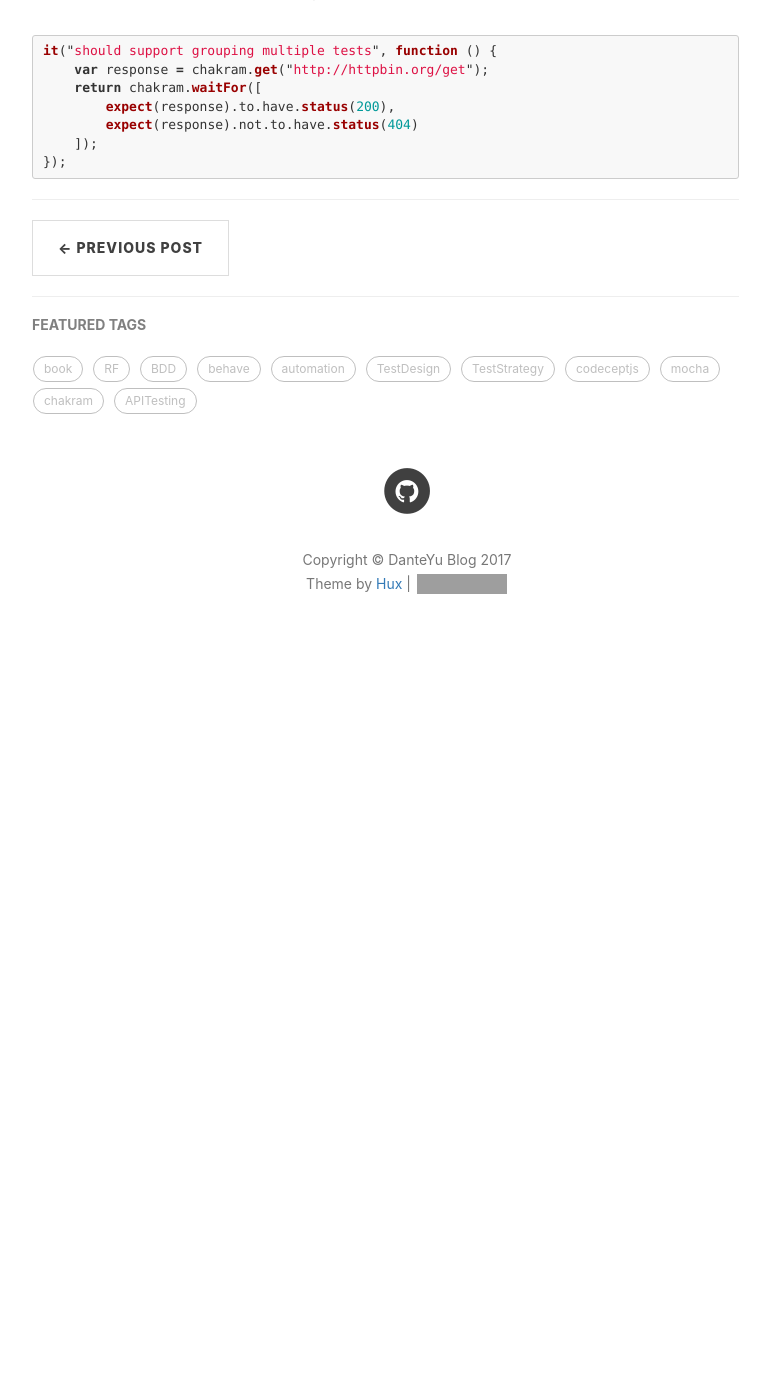
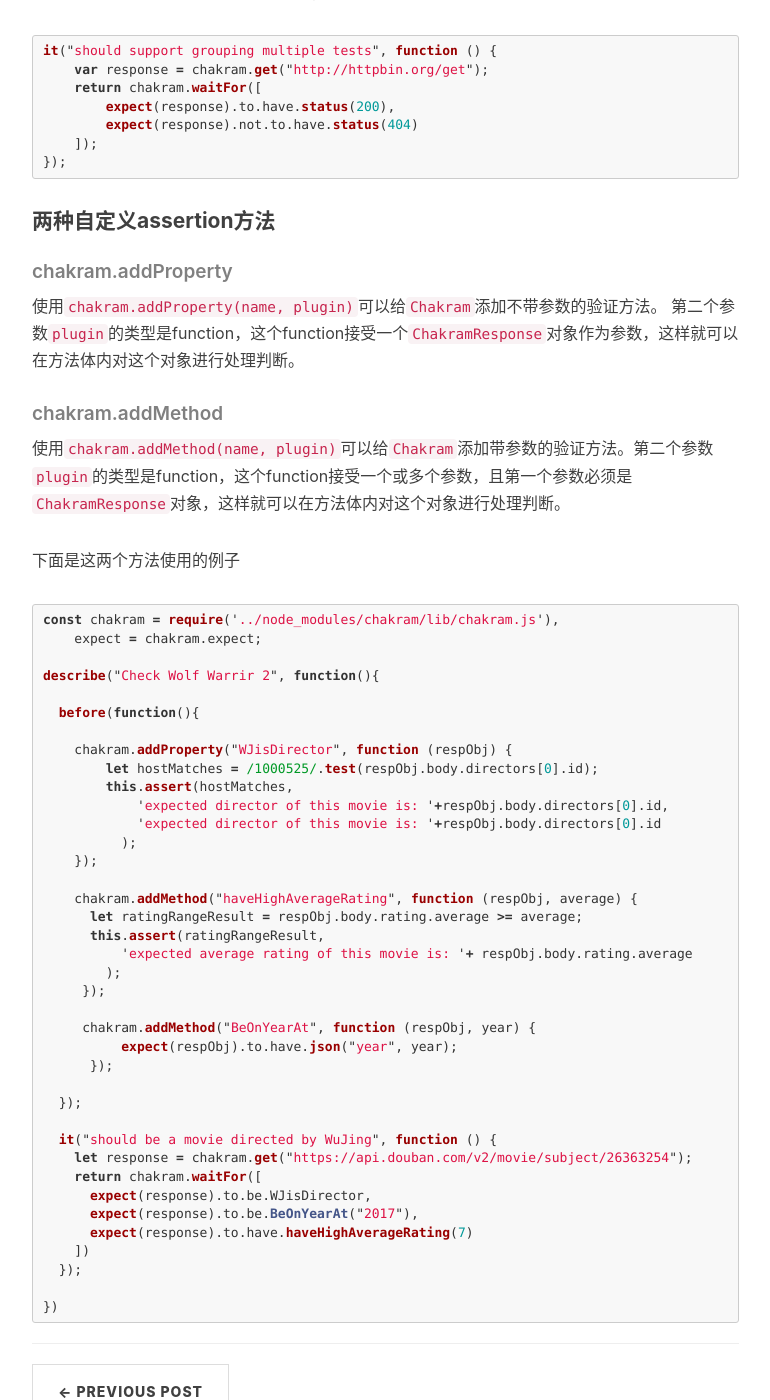
Before and after one commit to DanteYu/DanteYu.github.io, a Jekyll site: the page built from _posts/2017-11-12-Chakram2.markdown, in a window 1280 px wide and 1400 px high, scrolled down 2398 px. Shown: the whole window, without its empty margins (233-1003 px from the left). Built offline with Jekyll 4.4.1, drawn with Linux system fonts in a browser that asks for light colours; nearby versions of some CDN libraries; comment, search, counter and statistics services are not loaded; before the commit the page ends 3086 px from its top, so only the background shows below that; grey boxes are pictures that could not be loaded.

Commit message:
update chakram

````diff
--- a/_posts/2017-10-02-chai.markdown
+++ b/_posts/2017-10-02-chai.markdown
@@ -507,7 +507,7 @@ test();
 
 #### .above
 
-`.above(n[, msg])`验证目标对象大于给定的数值或日期。`expect(2).to.equal(2);`
+`.above(n[, msg])`验证目标对象大于给定的数值或日期。`expect(2).to.above(2);`
 
 `.gt`, `.greaterThan`与`.above`作用相同，可交换使用。
 
--- a/_posts/2017-11-12-Chakram2.markdown
+++ b/_posts/2017-11-12-Chakram2.markdown
@@ -84,3 +84,52 @@ it("should support grouping multiple tests", function () {
     ]);
 });
 ```
+
+#### 两种自定义assertion方法
+##### chakram.addProperty
+使用`chakram.addProperty(name, plugin)`可以给`Chakram`添加不带参数的验证方法。
+第二个参数`plugin`的类型是function，这个function接受一个`ChakramResponse`对象作为参数，这样就可以在方法体内对这个对象进行处理判断。
+##### chakram.addMethod
+使用`chakram.addMethod(name, plugin)`可以给`Chakram`添加带参数的验证方法。第二个参数`plugin`的类型是function，这个function接受一个或多个参数，且第一个参数必须是`ChakramResponse`对象，这样就可以在方法体内对这个对象进行处理判断。
+
+下面是这两个方法使用的例子
+```js
+const chakram = require('../node_modules/chakram/lib/chakram.js'),
+    expect = chakram.expect;
+
+describe("Check Wolf Warrir 2", function(){
+
+  before(function(){
+
+    chakram.addProperty("WJisDirector", function (respObj) {
+        let hostMatches = /1000525/.test(respObj.body.directors[0].id);
+        this.assert(hostMatches,
+            'expected director of this movie is: '+respObj.body.directors[0].id,
+            'expected director of this movie is: '+respObj.body.directors[0].id
+          );
+    });
+
+    chakram.addMethod("haveHighAverageRating", function (respObj, average) {
+      let ratingRangeResult = respObj.body.rating.average >= average;
+      this.assert(ratingRangeResult,
+          'expected average rating of this movie is: '+ respObj.body.rating.average
+        );
+     });
+
+     chakram.addMethod("BeOnYearAt", function (respObj, year) {
+          expect(respObj).to.have.json("year", year);
+      });
+
+  });
+
+  it("should be a movie directed by WuJing", function () {
+    let response = chakram.get("https://api.douban.com/v2/movie/subject/26363254");
+    return chakram.waitFor([
+      expect(response).to.be.WJisDirector,
+      expect(response).to.be.BeOnYearAt("2017"),
+      expect(response).to.have.haveHighAverageRating(7)
+    ])
+  });
+
+})
+```
````
